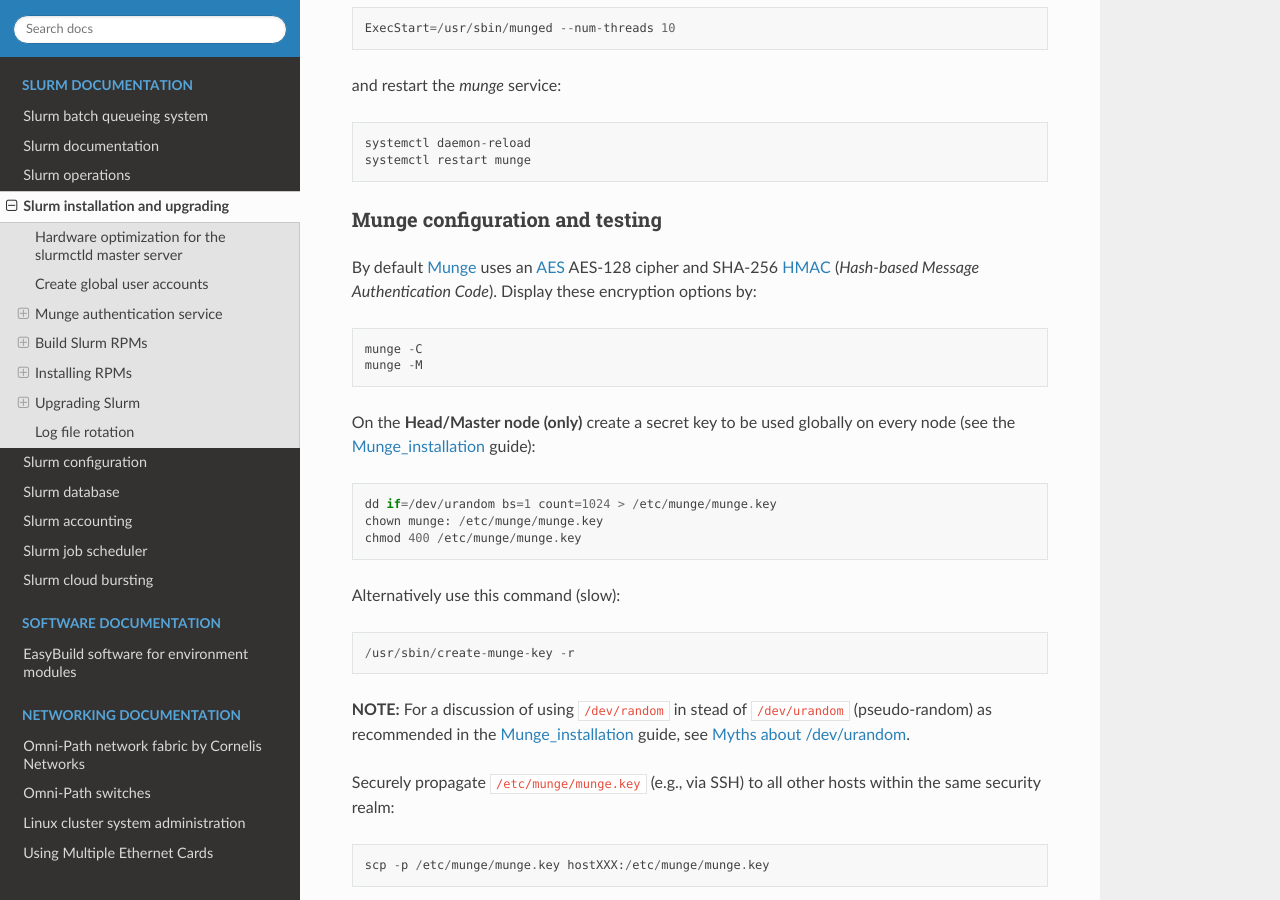
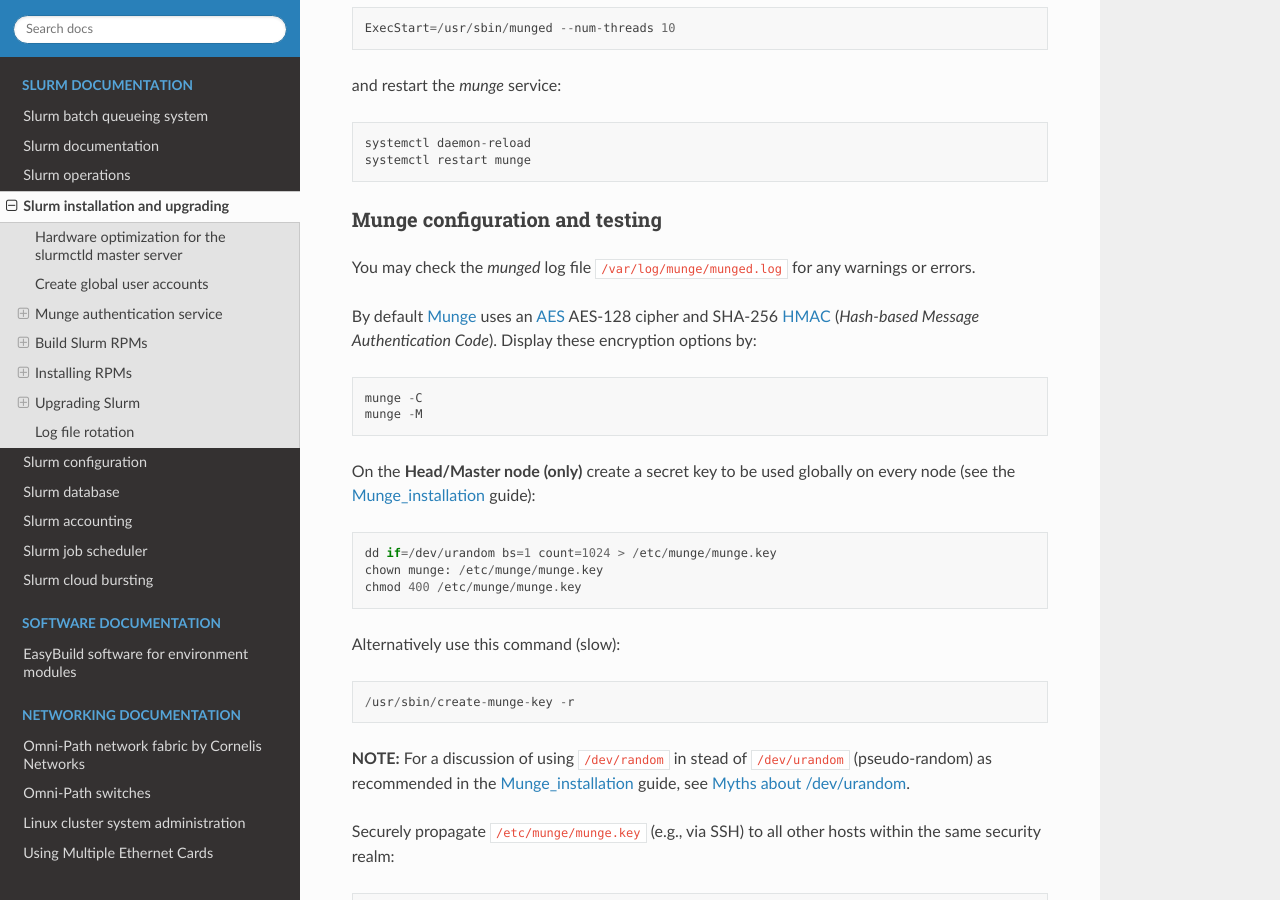
Before and after one commit to OleHolmNielsen/Niflheim_system, a Sphinx documentation site: the page built from docs/Slurm_installation.rst, in a window 1280 px wide and 900 px high, scrolled down 3528 px. Built offline with Sphinx 7.4.7 and the Read the Docs theme 2.0.0, drawn with Linux system fonts in a browser that asks for light colours.

Commit message:
Refer to /var/log/munge/munged.log

```diff
--- a/docs/Slurm_installation.rst
+++ b/docs/Slurm_installation.rst
@@ -144,6 +144,8 @@
 
 Munge configuration and testing
 -------------------------------
+
+You may check the `munged` log file ``/var/log/munge/munged.log`` for any warnings or errors.
 
 By default Munge_ uses an AES_ AES-128 cipher and SHA-256 HMAC_ (*Hash-based Message Authentication Code*).
 Display these encryption options by::
```
